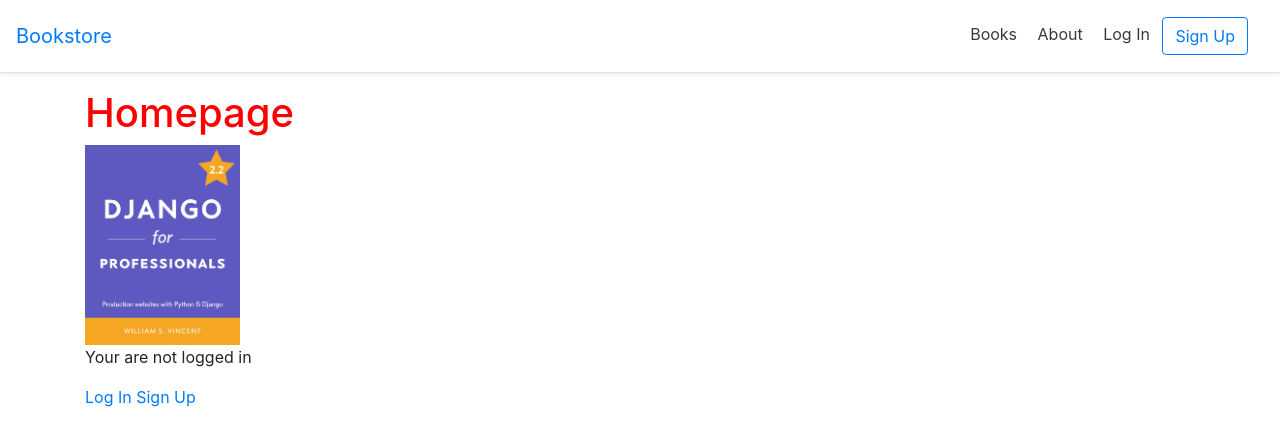
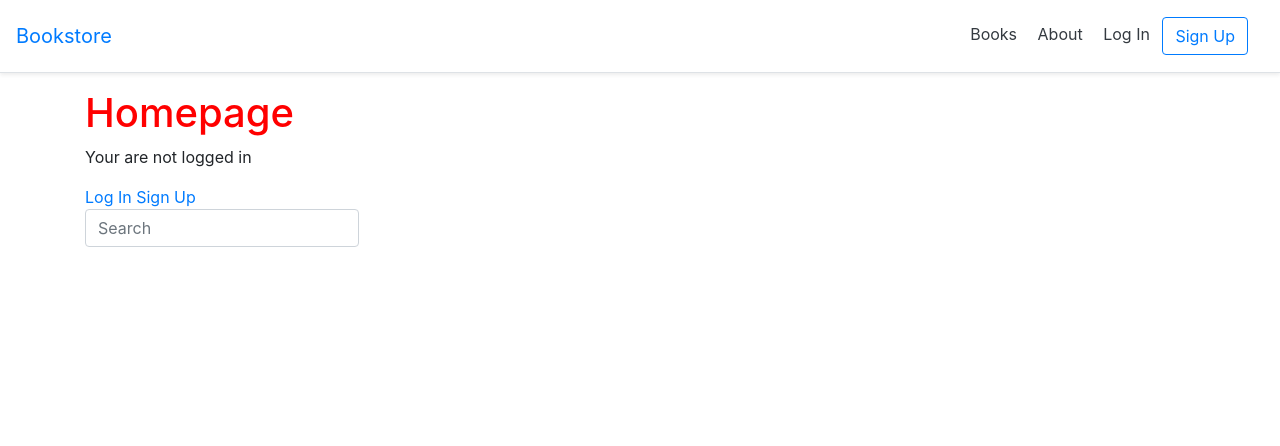
Before and after one commit to Project-Ellie/Django, a Django app: page / in a window 1280 px wide. Shown: the top 446 px of the page. Run offline with Django 3.2, Linux system fonts and the light colour scheme; some libraries are stand-ins or nearby versions.

Commit message:
finished chapter 15: Search

```diff
--- a/books/urls.py
+++ b/books/urls.py
@@ -1,7 +1,8 @@
 from django.urls import path
-from .views import BookListView, BookDetailView
+from .views import BookListView, BookDetailView, SearchResultsListView
 
 urlpatterns = [
     path("", BookListView.as_view(), name='book_list'),
-    path('<uuid:pk>/', BookDetailView.as_view(), name='book_detail')
+    path('<uuid:pk>/', BookDetailView.as_view(), name='book_detail'),
+    path('search/', SearchResultsListView.as_view(), name='search_results')
 ]
--- a/templates/home.html
+++ b/templates/home.html
@@ -5,7 +5,7 @@
 
 {% block content %}
     <h1>Homepage</h1>
-    <img class="bookcover" src="{% static 'images/dfp.jpg' %}">
+
     {% if user.is_authenticated %}
         Hi {{ user.username }}
         <p><a href = {% url 'account_logout' %}>Log Out</a></p>
@@ -15,4 +15,9 @@
         <a href="{% url 'account_signup' %}">Sign Up</a>
     {% endif %}
 
+    <form class="form-inline mt-2 mt-md-0" action="{% url 'search_results' %}" method="get">
+        <input name="q" class="form-control mr-sm-2" type="text"
+               placeholder="Search" aria-label="Search">
+    </form>
+
 {% endblock content %}
```
Also changed, not shown: books/views.py (+12 -1 lines), templates/books/search_results.html (added, +13 -0 lines).
